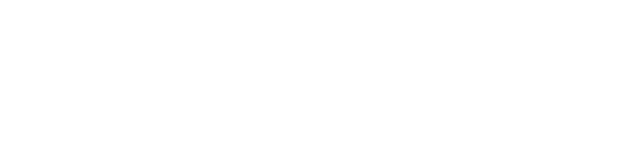
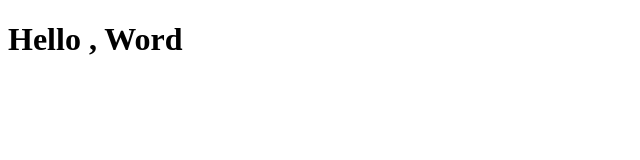
Before and after one commit to samkhandani/tteesstt-gitlearn, a plain HTML site: page index.html in a window 1280 px wide. Shown: the whole page, without its empty margins (0-640 px from the left). Drawn offline with Linux system fonts and the light colour scheme.

Commit message:
Update index.html

```diff
--- a/index.html
+++ b/index.html
@@ -6,6 +6,6 @@
     <title>Document</title>
 </head>
 <body>
-
+    <h1>Hello , Word</h1>
 </body>
 </html>
```
